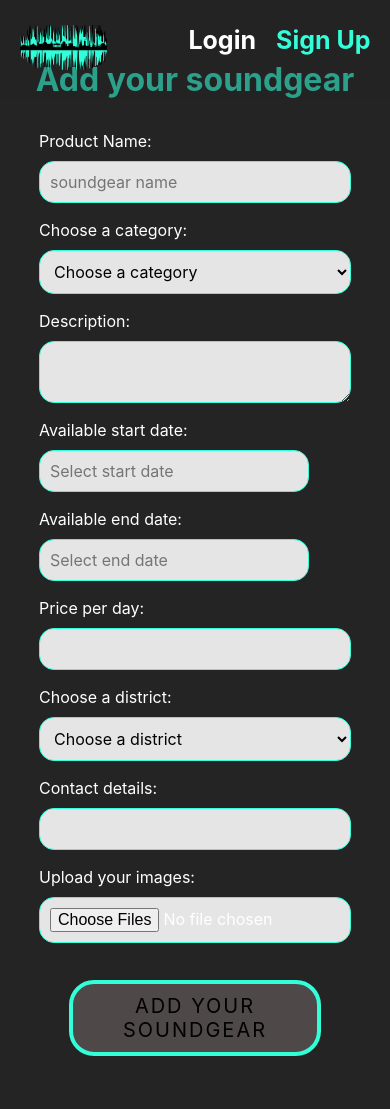
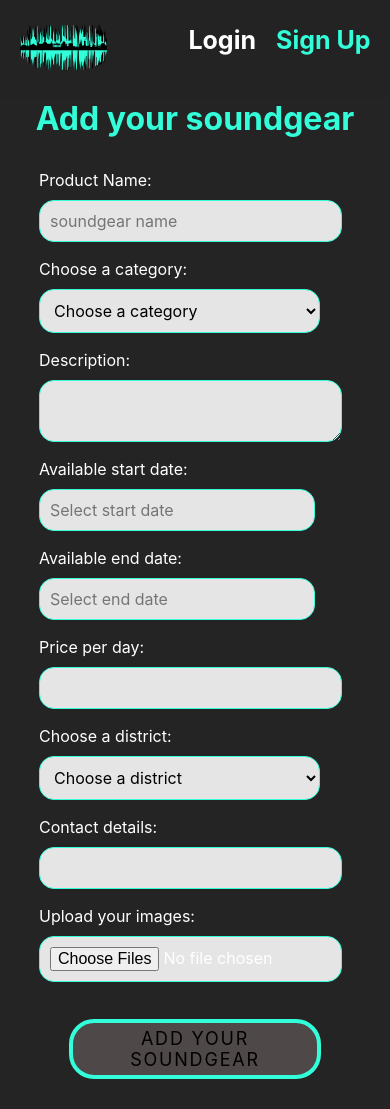
Before and after one commit to Da-vinia/BSound-client, a React (Vite) app: page /add in a window 390 px wide. Before the commit the page ends 1086 px from the top, so only its background shows below. Built offline with nearby package versions, Linux system fonts and the light colour scheme; a web font is replaced by a local one.

Commit message:
style mobile

```diff
--- a/src/App.css
+++ b/src/App.css
@@ -567,6 +567,7 @@ footer {
 .productCard-wrapper {
   height: 100%;
   display: flex;
+  flex-direction: column;
 }
 .productCard-wrapper h2 {
   color: black;
@@ -1201,8 +1202,8 @@ letter-spacing: 0.1em;
   text-decoration: none;
   color: #242424;
 }
+
 /* movil */
-
 @media (max-width: 767px) {
   .productCards-container {
       grid-template-columns: 1fr;
@@ -1251,12 +1252,16 @@ letter-spacing: 0.1em;
   display: grid;
   grid-template-columns: repeat(3, 1fr);
   justify-items: center;
-  gap: 10px;
+  gap: 15px;
 }
 .category-buttons > :last-child {
   justify-self: center;
   grid-column: span 3;
   margin-top: 20px;
+}
+.category-img-wrapper,
+.category-image {
+  height: auto;
 }
 .SearchContainer input[type=text i] {
   width: 80%;
@@ -1285,7 +1290,7 @@ letter-spacing: 0.1em;
 }
 .LoginPage {
   width: 90%;
-  padding-top: 20px;
+  margin-top: 10%;
 }
 .LoginPage form {
   width: 100%;
@@ -1293,10 +1298,12 @@ letter-spacing: 0.1em;
 .SignupPage {
   width: 90%;
   padding: 0px;
-  flex-direction: column;
+  flex-direction: column-reverse;
+  margin-top: 20%;
 }
 .videoContainer {
   width: 100%;
+  margin-top: 5%;
 }
 .formContainer {
   width: 100%;
@@ -1350,7 +1357,7 @@ footer {
   display: flex;
 }
 .ProductsListContainer {
-  margin-top: 20%;
+  margin-top: 25%;
 }
 .avatar {
   width: 90px;
@@ -1364,6 +1371,7 @@ footer {
 }
 .ProfileContainer  {
   flex-direction: column;
+  margin-top: 20%;
 }
 .logout-wrapper {
   width: 20px;
@@ -1396,21 +1404,57 @@ footer {
 .AddProductContainer input[type=file i],
 .ProductDetails input[type=text i] {
   font-size: 16px;
+  width: 90%;
+}
+.popup-form {
+  top: 0%;
+  left: 0%;
+  transform: translate(0%,-0%);
+  padding: 20px;
 }
 .AddProductContainer {
   width: 100%;
+  margin-top: 20%;
 }
 .About-container {
   flex-direction: column;
+  margin: 20% auto;
 }
 .about-us {
   width: 100%;
+}
+.contact-img {
+  width: auto;
+  height: auto;
 }
 .contact-wrapper {
   width: 100%;
   align-items: center;
 }
-
+.btn-wrapper button,
+.formContainer button,
+.add-btn button,
+.save-btn button,
+.confirm-btn button,
+.BtnWrapper button,
+.error-text-container button {
+  padding: 5px 15px;
+  font-size: 18px;
+}
+.RentingPageContainer {
+  width: 90%;
+  margin: 15% auto;
+}
+.RentingPageContainer {
+  display: block;
+}
+.Confirmation-flex {
+  display: block;
+}
+.BookingConfirmation h2 {
+  font-size: 35px;
+  margin: 20% auto;
+}
 }
 /* tablet */
 @media (min-width: 768px) and (max-width: 1024px) {
@@ -1446,9 +1490,9 @@ footer {
   }
   .about-us {
     width: 100%;
+  }
+  .contact-wrapper {
+    width: 100%;
+    align-items: center;
+  }
 }
-.contact-wrapper {
-  width: 100%;
-  align-items: center;
-}
-}
```
